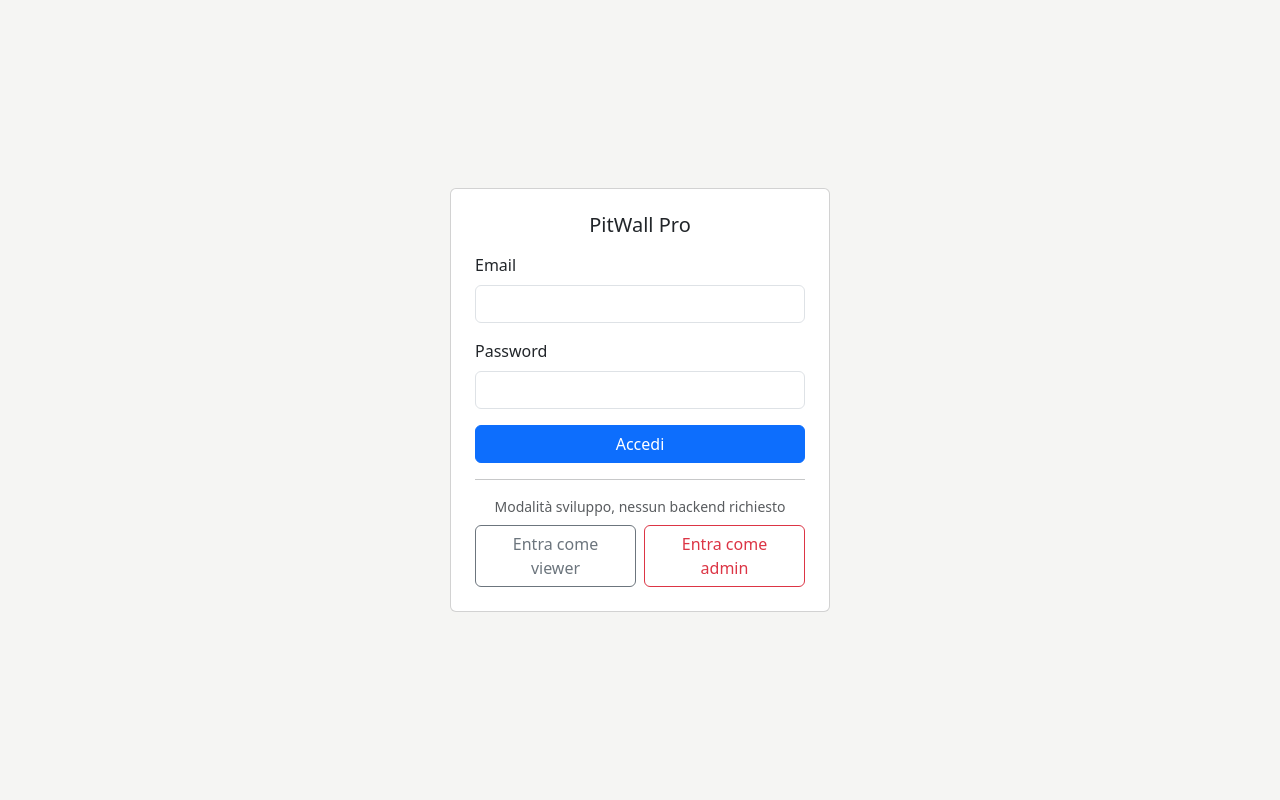
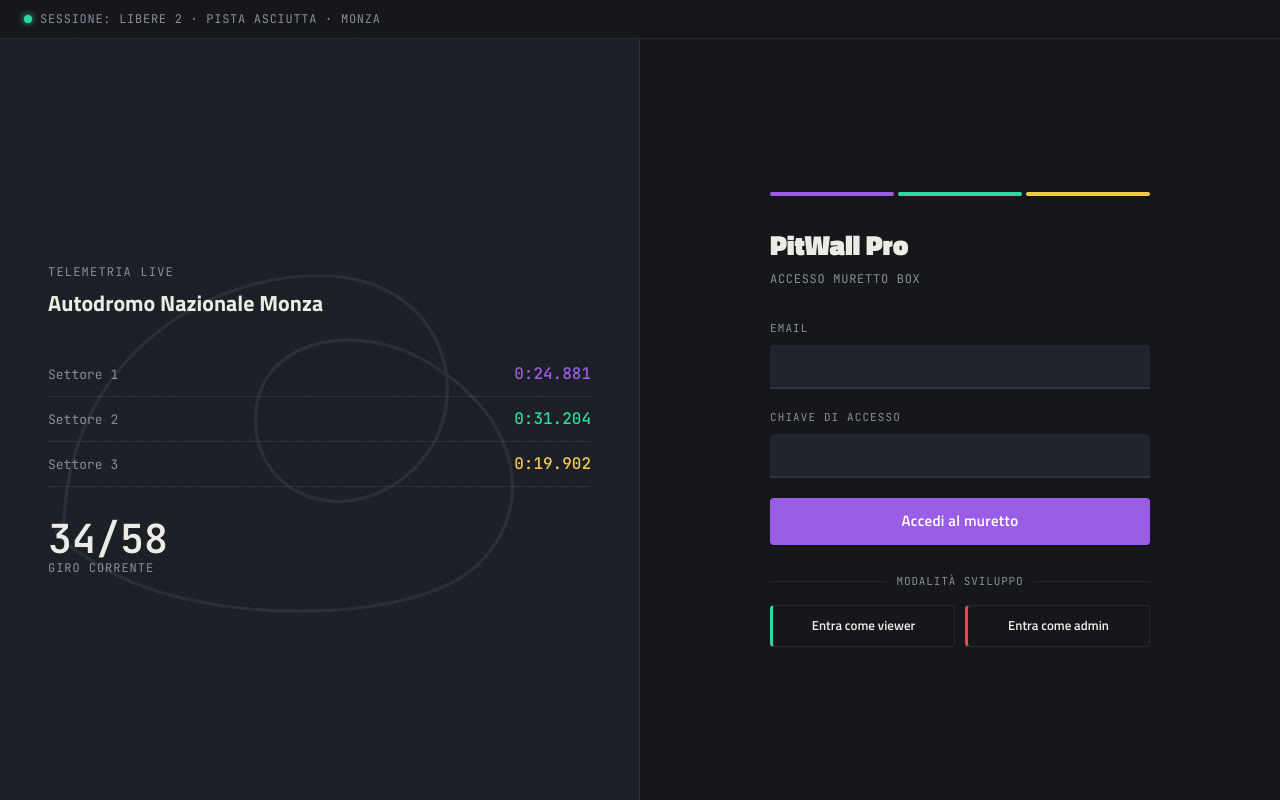
Before and after one commit to niccolosciucco/frontend, a React (Vite) app: page /login in a window 1280 px wide. Built offline with nearby package versions, Linux system fonts and the light colour scheme.

Commit message:
added login page

```diff
--- a/index.html
+++ b/index.html
@@ -5,6 +5,12 @@
     <link rel="icon" type="image/svg+xml" href="/favicon.svg" />
     <meta name="viewport" content="width=device-width, initial-scale=1.0" />
     <title>frontend</title>
+    <link rel="preconnect" href="https://fonts.googleapis.com" />
+    <link rel="preconnect" href="https://fonts.gstatic.com" crossorigin />
+    <link
+      href="https://fonts.googleapis.com/css2?family=Titillium+Web:wght@400;600;700;900&family=JetBrains+Mono:wght@400;500;600&display=swap"
+      rel="stylesheet"
+    />
   </head>
   <body>
     <div id="root"></div>
--- /dev/null
+++ b/src/pages/LoginPage.css
@@ -0,0 +1,353 @@
+.pw-login-page {
+  --pw-bg: #15171c;
+  --pw-panel: #1c1f26;
+  --pw-panel-2: #20242c;
+  --pw-border: rgba(255, 255, 255, 0.08);
+  --pw-text: #ecebe4;
+  --pw-text-dim: #8a8d95;
+  --pw-purple: #9b5de5;
+  --pw-green: #2ed9a0;
+  --pw-yellow: #f2c94c;
+  --pw-red: #e24b4a;
+
+  min-height: 100vh;
+  display: flex;
+  flex-direction: column;
+  background: var(--pw-bg);
+  color: var(--pw-text);
+  font-family: "Titillium Web", sans-serif;
+}
+
+.pw-status-bar {
+  display: flex;
+  align-items: center;
+  gap: 8px;
+  padding: 10px 24px;
+  font-family: "JetBrains Mono", monospace;
+  font-size: 12px;
+  letter-spacing: 0.06em;
+  color: var(--pw-text-dim);
+  border-bottom: 1px solid var(--pw-border);
+}
+
+.pw-status-dot {
+  width: 8px;
+  height: 8px;
+  border-radius: 50%;
+  background: var(--pw-green);
+  box-shadow: 0 0 6px var(--pw-green);
+}
+
+.pw-login-body {
+  flex: 1;
+  display: grid;
+  grid-template-columns: 1fr 1fr;
+}
+
+@media (max-width: 900px) {
+  .pw-login-body {
+    grid-template-columns: 1fr;
+  }
+  .pw-telemetry-panel {
+    display: none;
+  }
+}
+
+.pw-telemetry-panel {
+  position: relative;
+  overflow: hidden;
+  padding: 48px;
+  display: flex;
+  flex-direction: column;
+  justify-content: center;
+  background:
+    repeating-linear-gradient(
+      45deg,
+      rgba(255, 255, 255, 0.015) 0px,
+      rgba(255, 255, 255, 0.015) 1px,
+      transparent 1px,
+      transparent 6px
+    ),
+    var(--pw-panel);
+  border-right: 1px solid var(--pw-border);
+}
+
+.pw-track-outline {
+  position: absolute;
+  inset: 0;
+  width: 100%;
+  height: 100%;
+  opacity: 0.07;
+}
+
+.pw-telemetry-eyebrow {
+  font-family: "JetBrains Mono", monospace;
+  font-size: 12px;
+  letter-spacing: 0.1em;
+  color: var(--pw-text-dim);
+  margin-bottom: 6px;
+}
+
+.pw-telemetry-track {
+  font-size: 22px;
+  font-weight: 700;
+  margin-bottom: 32px;
+}
+
+.pw-sector-row {
+  display: flex;
+  align-items: baseline;
+  justify-content: space-between;
+  padding: 10px 0;
+  border-bottom: 1px solid var(--pw-border);
+  font-family: "JetBrains Mono", monospace;
+}
+
+.pw-sector-row:last-of-type {
+  border-bottom: none;
+}
+
+.pw-sector-label {
+  font-size: 13px;
+  color: var(--pw-text-dim);
+}
+
+.pw-sector-time {
+  font-size: 16px;
+  font-weight: 500;
+}
+
+.pw-sector-time.purple {
+  color: var(--pw-purple);
+}
+.pw-sector-time.green {
+  color: var(--pw-green);
+}
+.pw-sector-time.yellow {
+  color: var(--pw-yellow);
+}
+
+.pw-lap-counter {
+  margin-top: 32px;
+  font-family: "JetBrains Mono", monospace;
+}
+
+.pw-lap-counter-value {
+  font-size: 40px;
+  font-weight: 600;
+  line-height: 1;
+}
+
+.pw-lap-counter-label {
+  font-size: 12px;
+  color: var(--pw-text-dim);
+  letter-spacing: 0.08em;
+}
+
+.pw-login-panel {
+  display: flex;
+  align-items: center;
+  justify-content: center;
+  padding: 32px;
+}
+
+.pw-login-card {
+  width: 100%;
+  max-width: 380px;
+}
+
+.pw-sector-strip {
+  display: flex;
+  gap: 4px;
+  margin-bottom: 28px;
+}
+
+.pw-sector {
+  flex: 1;
+  height: 4px;
+  border-radius: 2px;
+  background: var(--pw-border);
+  position: relative;
+  overflow: hidden;
+}
+
+.pw-sector::after {
+  content: "";
+  position: absolute;
+  inset: 0;
+  transform: scaleX(0);
+  transform-origin: left;
+  animation: pw-sector-fill 0.5s ease forwards;
+}
+
+.pw-sector:nth-child(1)::after {
+  background: var(--pw-purple);
+  animation-delay: 0.1s;
+}
+.pw-sector:nth-child(2)::after {
+  background: var(--pw-green);
+  animation-delay: 0.4s;
+}
+.pw-sector:nth-child(3)::after {
+  background: var(--pw-yellow);
+  animation-delay: 0.7s;
+}
+
+@keyframes pw-sector-fill {
+  to {
+    transform: scaleX(1);
+  }
+}
+
+@media (prefers-reduced-motion: reduce) {
+  .pw-sector::after {
+    animation: none;
+    transform: scaleX(1);
+  }
+}
+
+.pw-wordmark {
+  font-size: 28px;
+  font-weight: 900;
+  letter-spacing: -0.01em;
+  margin-bottom: 4px;
+}
+
+.pw-tagline {
+  font-family: "JetBrains Mono", monospace;
+  font-size: 12px;
+  color: var(--pw-text-dim);
+  letter-spacing: 0.06em;
+  margin-bottom: 32px;
+}
+
+.pw-field {
+  margin-bottom: 20px;
+}
+
+.pw-field-label {
+  display: block;
+  font-family: "JetBrains Mono", monospace;
+  font-size: 11px;
+  letter-spacing: 0.1em;
+  color: var(--pw-text-dim);
+  margin-bottom: 8px;
+}
+
+.pw-field-input {
+  width: 100%;
+  background: var(--pw-panel-2);
+  border: none;
+  border-bottom: 2px solid var(--pw-border);
+  color: var(--pw-text);
+  font-family: "Titillium Web", sans-serif;
+  font-size: 15px;
+  padding: 10px 12px;
+  border-radius: 4px 4px 0 0;
+  transition:
+    border-color 0.15s ease,
+    background 0.15s ease;
+}
+
+.pw-field-input:focus {
+  outline: none;
+  border-bottom-color: var(--pw-purple);
+  background: #262a33;
+  box-shadow: 0 4px 0 -2px var(--pw-purple);
+}
+
+.pw-submit {
+  width: 100%;
+  padding: 12px;
+  border: none;
+  border-radius: 4px;
+  background: var(--pw-purple);
+  color: #fff;
+  font-family: "Titillium Web", sans-serif;
+  font-weight: 600;
+  font-size: 15px;
+  letter-spacing: 0.02em;
+  cursor: pointer;
+  transition:
+    background 0.15s ease,
+    transform 0.1s ease;
+}
+
+.pw-submit:hover {
+  background: #8347d4;
+}
+.pw-submit:active {
+  transform: scale(0.98);
+}
+.pw-submit:disabled {
+  opacity: 0.6;
+  cursor: not-allowed;
+}
+.pw-submit:focus-visible {
+  outline: 2px solid var(--pw-green);
+  outline-offset: 2px;
+}
+
+.pw-error {
+  border-left: 3px solid var(--pw-red);
+  background: rgba(226, 75, 74, 0.1);
+  color: #f2b0af;
+  padding: 10px 14px;
+  font-size: 13px;
+  margin-bottom: 20px;
+  border-radius: 0 4px 4px 0;
+}
+
+.pw-dev-divider {
+  display: flex;
+  align-items: center;
+  gap: 10px;
+  margin: 28px 0 16px;
+  font-family: "JetBrains Mono", monospace;
+  font-size: 11px;
+  color: var(--pw-text-dim);
+  letter-spacing: 0.08em;
+}
+
+.pw-dev-divider::before,
+.pw-dev-divider::after {
+  content: "";
+  flex: 1;
+  height: 1px;
+  background: var(--pw-border);
+}
+
+.pw-dev-buttons {
+  display: flex;
+  gap: 10px;
+}
+
+.pw-dev-btn {
+  flex: 1;
+  padding: 10px;
+  border-radius: 4px;
+  background: transparent;
+  color: var(--pw-text);
+  font-family: "Titillium Web", sans-serif;
+  font-size: 13px;
+  font-weight: 600;
+  cursor: pointer;
+  border: 1px solid var(--pw-border);
+  border-left: 3px solid var(--pw-role-color, var(--pw-text-dim));
+  transition: background 0.15s ease;
+}
+
+.pw-dev-btn:hover {
+  background: var(--pw-panel-2);
+}
+.pw-dev-btn:focus-visible {
+  outline: 2px solid var(--pw-green);
+  outline-offset: 2px;
+}
+
+.pw-dev-btn.viewer {
+  --pw-role-color: var(--pw-green);
+}
+.pw-dev-btn.admin {
+  --pw-role-color: var(--pw-red);
+}
--- a/src/pages/LoginPage.tsx
+++ b/src/pages/LoginPage.tsx
@@ -1,9 +1,9 @@
 import { useState, type FormEvent } from "react";
-import { Container, Card, Form, Button, Alert } from "react-bootstrap";
 import { useNavigate } from "react-router-dom";
 import { useAuth } from "../auth/AuthContext";
 import { axiosClient } from "../api/axiosClient";
 import { createMockToken } from "../auth/mockAuth";
+import "./LoginPage.css";
 
 export default function LoginPage() {
   const [email, setEmail] = useState("");
@@ -25,7 +25,7 @@
       login(data.token);
       navigate("/dashboard");
     } catch {
-      setError("Credenziali non valide");
+      setError("Credenziali non valide. Controlla email e password.");
     } finally {
       setLoading(false);
     }
@@ -41,59 +41,120 @@
   };
 
   return (
-    <Container
-      className="d-flex align-items-center justify-content-center"
-      style={{ minHeight: "100vh" }}
+    <div className="pw-login-page">
+      <div className="pw-status-bar">
+        <span className="pw-status-dot" aria-hidden="true" />
+        SESSIONE: LIBERE 2 · PISTA ASCIUTTA · MONZA
+      </div>
+
+      <div className="pw-login-body">
+        <div className="pw-telemetry-panel">
+          <svg
+            className="pw-track-outline"
+            viewBox="0 0 400 300"
+            aria-hidden="true"
           >
-      <Card style={{ width: 380 }} className="p-2">
-        <Card.Body>
-          <Card.Title className="mb-3 text-center">PitWall Pro</Card.Title>
-          {error && <Alert variant="danger">{error}</Alert>}
-          <Form onSubmit={handleSubmit}>
-            <Form.Group className="mb-3">
-              <Form.Label>Email</Form.Label>
-              <Form.Control
+            <path
+              d="M40,220 C40,120 120,60 200,60 C280,60 300,140 260,180 C220,220 160,200 160,150 C160,100 220,90 260,110 C320,140 340,200 300,240 C260,280 120,280 60,240 C20,215 40,220 40,220 Z"
+              fill="none"
+              stroke="#ecebe4"
+              strokeWidth="2"
+            />
+          </svg>
+
+          <div className="pw-telemetry-eyebrow">TELEMETRIA LIVE</div>
+          <div className="pw-telemetry-track">Autodromo Nazionale Monza</div>
+
+          <div className="pw-sector-row">
+            <span className="pw-sector-label">Settore 1</span>
+            <span className="pw-sector-time purple">0:24.881</span>
+          </div>
+          <div className="pw-sector-row">
+            <span className="pw-sector-label">Settore 2</span>
+            <span className="pw-sector-time green">0:31.204</span>
+          </div>
+          <div className="pw-sector-row">
+            <span className="pw-sector-label">Settore 3</span>
+            <span className="pw-sector-time yellow">0:19.902</span>
+          </div>
+
+          <div className="pw-lap-counter">
+            <div className="pw-lap-counter-value">34/58</div>
+            <div className="pw-lap-counter-label">GIRO CORRENTE</div>
+          </div>
+        </div>
+
+        <div className="pw-login-panel">
+          <div className="pw-login-card">
+            <div className="pw-sector-strip" aria-hidden="true">
+              <span className="pw-sector" />
+              <span className="pw-sector" />
+              <span className="pw-sector" />
+            </div>
+
+            <div className="pw-wordmark">PitWall Pro</div>
+            <div className="pw-tagline">ACCESSO MURETTO BOX</div>
+
+            {error && (
+              <div className="pw-error" role="alert">
+                {error}
+              </div>
+            )}
+
+            <form onSubmit={handleSubmit} noValidate>
+              <div className="pw-field">
+                <label className="pw-field-label" htmlFor="pw-email">
+                  EMAIL
+                </label>
+                <input
+                  id="pw-email"
                   type="email"
+                  className="pw-field-input"
                   value={email}
                   onChange={(e) => setEmail(e.target.value)}
+                  autoComplete="email"
                   required
                 />
-            </Form.Group>
-            <Form.Group className="mb-3">
-              <Form.Label>Password</Form.Label>
-              <Form.Control
+              </div>
+
+              <div className="pw-field">
+                <label className="pw-field-label" htmlFor="pw-password">
+                  CHIAVE DI ACCESSO
+                </label>
+                <input
+                  id="pw-password"
                   type="password"
+                  className="pw-field-input"
                   value={password}
                   onChange={(e) => setPassword(e.target.value)}
+                  autoComplete="current-password"
                   required
                 />
-            </Form.Group>
-            <Button type="submit" className="w-100" disabled={loading}>
-              {loading ? "Accesso in corso…" : "Accedi"}
-            </Button>
-          </Form>
-          <hr className="my-3" />
-          <p className="text-center text-muted small mb-2">
-            Modalità sviluppo, nessun backend richiesto
-          </p>
-          <div className="d-flex gap-2">
-            <Button
-              variant="outline-secondary"
-              className="w-100"
+              </div>
+
+              <button type="submit" className="pw-submit" disabled={loading}>
+                {loading ? "Accesso in corso…" : "Accedi al muretto"}
+              </button>
+            </form>
+
+            <div className="pw-dev-divider">MODALITÀ SVILUPPO</div>
+            <div className="pw-dev-buttons">
+              <button
+                className="pw-dev-btn viewer"
                 onClick={() => handleMockLogin("USER")}
               >
                 Entra come viewer
-            </Button>
-            <Button
-              variant="outline-danger"
-              className="w-100"
+              </button>
+              <button
+                className="pw-dev-btn admin"
                 onClick={() => handleMockLogin("ADMIN")}
               >
                 Entra come admin
-            </Button>
+              </button>
             </div>
-        </Card.Body>
-      </Card>
-    </Container>
+          </div>
+        </div>
+      </div>
+    </div>
   );
 }
```
Lines whose indentation alone changed are shown as unchanged.
